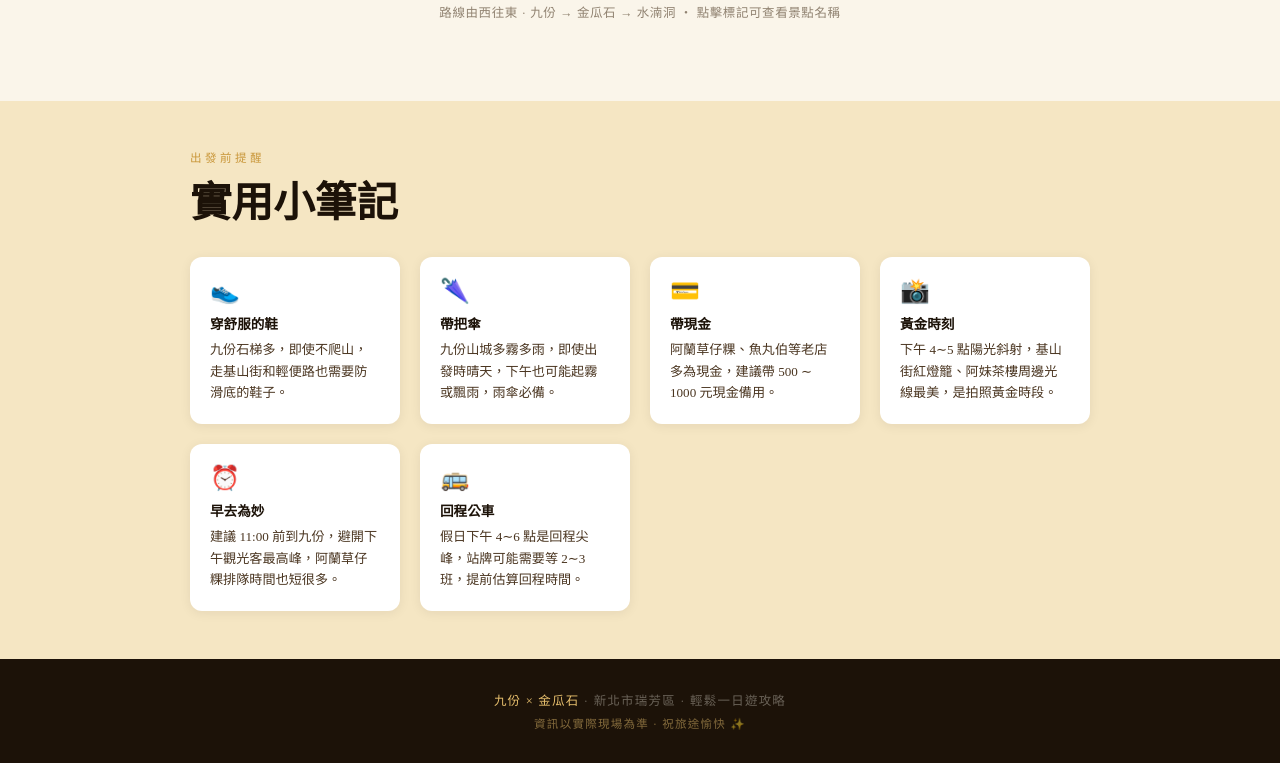
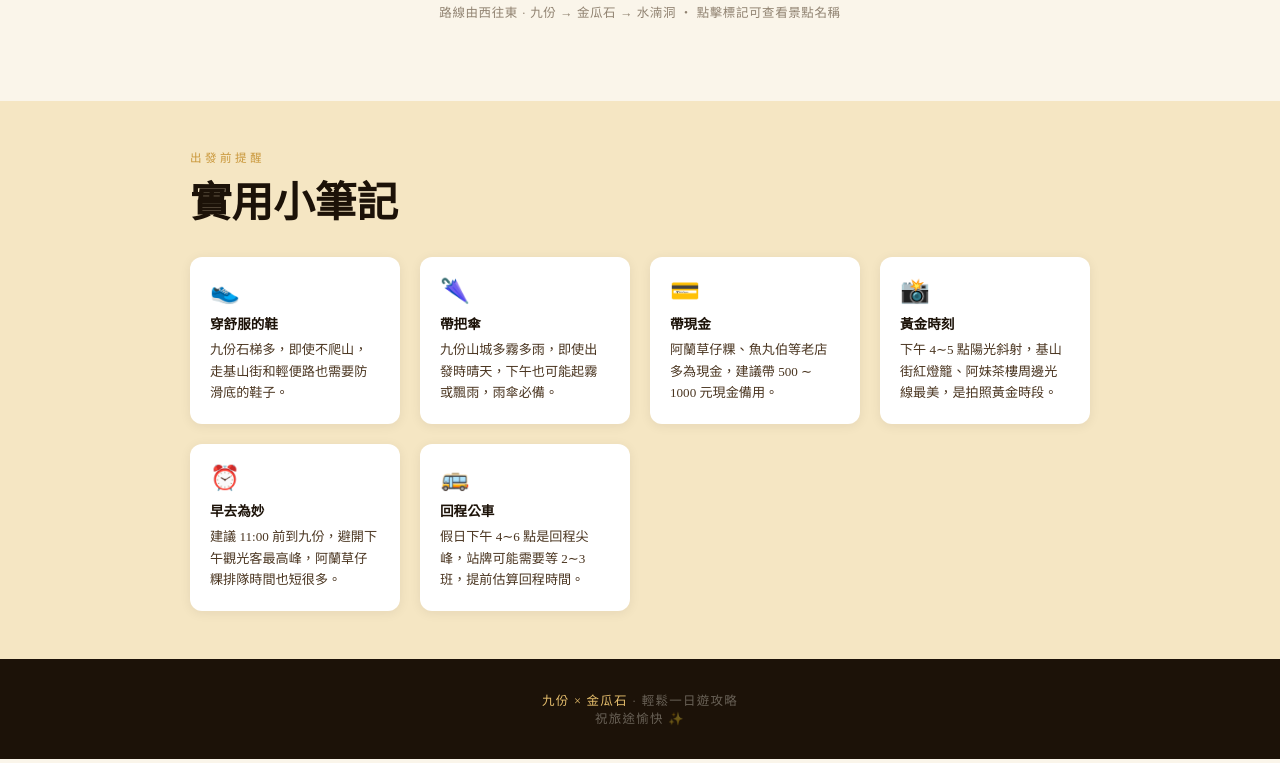
Before and after one commit to 5unnyJJ/Jiufen, a plain HTML site: page index.html in a window 1280 px wide. Shown: the part 4081-4844 px from the top of the page. Drawn offline with nearby package versions, Linux system fonts and the light colour scheme; a web font is replaced by a local one.

Commit message:
Update index.html

```diff
--- a/index.html
+++ b/index.html
@@ -3,7 +3,7 @@
 <head>
 <meta charset="UTF-8">
 <meta name="viewport" content="width=device-width, initial-scale=1.0">
-<title>九份 × 金瓜石 — 輕鬆一日遊</title>
+<title>九份金瓜石 — 一日遊</title>
 <link href="https://fonts.googleapis.com/css2?family=Noto+Serif+TC:wght@300;400;600;700&family=Playfair+Display:ital,wght@0,700;1,400&display=swap" rel="stylesheet">
 <style>
   :root {
@@ -761,8 +761,8 @@
 
 <!-- FOOTER -->
 <footer>
-  <span>九份 × 金瓜石</span> · 新北市瑞芳區 · 輕鬆一日遊攻略<br>
-  <span style="opacity:0.5; font-size:0.72rem; margin-top:6px; display:block;">資訊以實際現場為準 · 祝旅途愉快 ✨</span>
+  <span>九份 × 金瓜石</span> · 輕鬆一日遊攻略<br
+  <span style="opacity:0.5; font-size:0.72rem; margin-top:6px; display:block;"> 祝旅途愉快 ✨</span>
 </footer>
 
 <script src="https://cdnjs.cloudflare.com/ajax/libs/leaflet/1.9.4/leaflet.min.js"></script>
```
